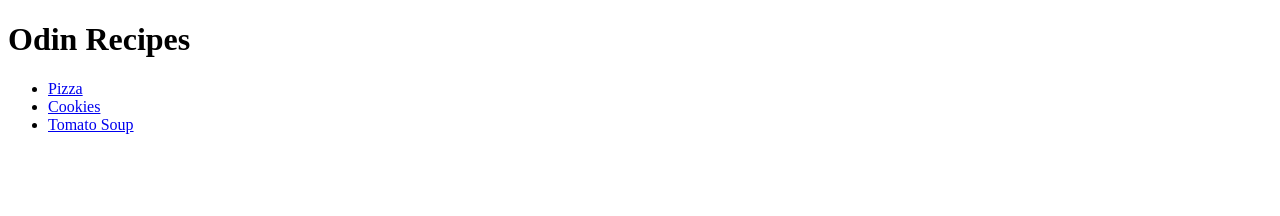
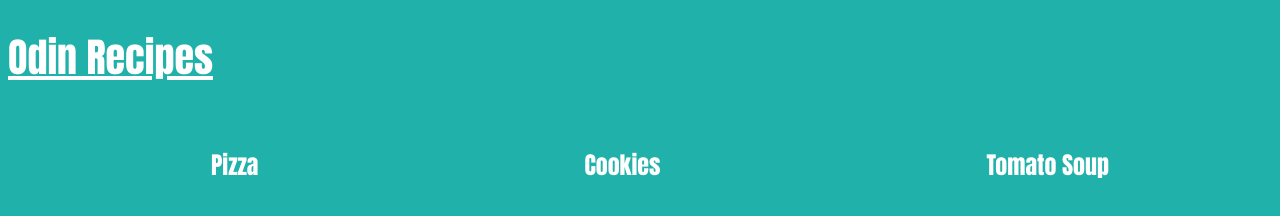
Before and after one commit to ktavean/recipes, a plain HTML site: page index.html in a window 1280 px wide. Drawn offline with Linux system fonts and the light colour scheme.

Commit message:
final version

```diff
--- a/index.html
+++ b/index.html
@@ -3,10 +3,11 @@
     <head>
         <meta charset="utf-8">
         <title>Recipes</title>
+        <link rel="stylesheet" href="./style/style.css">
     </head>
     <body>
         <h1>Odin Recipes</h1>
-        <ul>
+        <ul class="navi">
             <li><a href="./recipes/pizza.html">Pizza</a></li>
             <li><a href="./recipes/cookies.html">Cookies</a></li>
             <li><a href="./recipes/tomato_soup.html">Tomato Soup</a></li>
--- /dev/null
+++ b/style/style.css
@@ -0,0 +1,37 @@
+* {
+    background: lightseagreen;
+    color: white;
+    font-family: Impact, Haettenschweiler, 'Arial Narrow Bold', sans-serif;
+}
+
+h1 {
+    font-size: 40px;
+    text-decoration: underline;
+}
+
+h3 {
+    text-decoration: underline;
+}
+
+img {
+    width: 400px;
+    height: auto;
+}
+
+.navi {
+    margin-top: 60px;
+    list-style: none;
+    display: flex;
+    justify-content: space-around;
+}
+
+a {
+    color: white;
+    text-decoration: none;
+    font-size: 24px;
+}
+
+a:hover {
+    color: red;
+    text-decoration: underline;
+}
```
Also changed, not shown: recipes/cookies.html (+1 -0 lines), recipes/pizza.html (+1 -0 lines), recipes/tomato_soup.html (+1 -0 lines).
